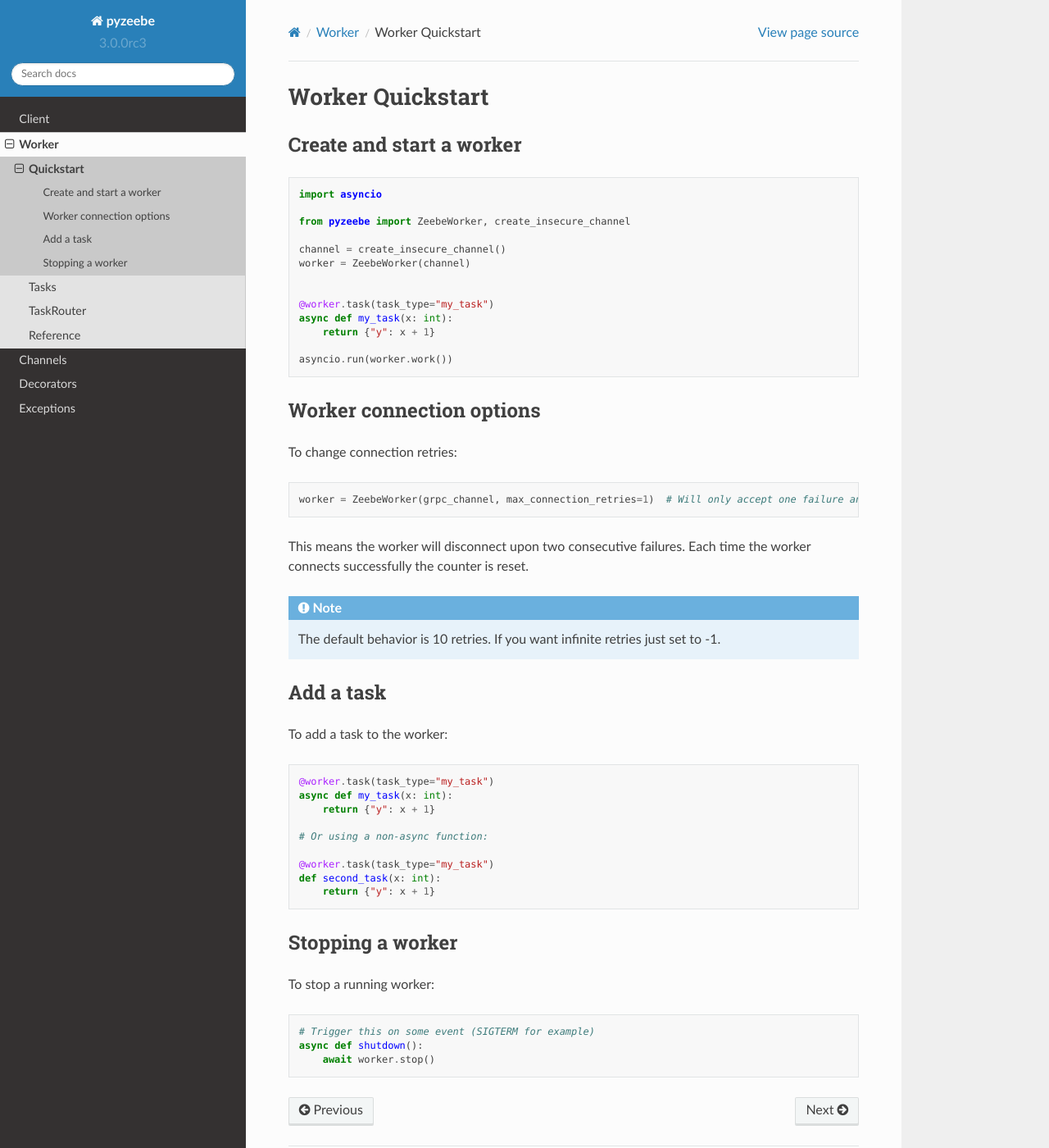
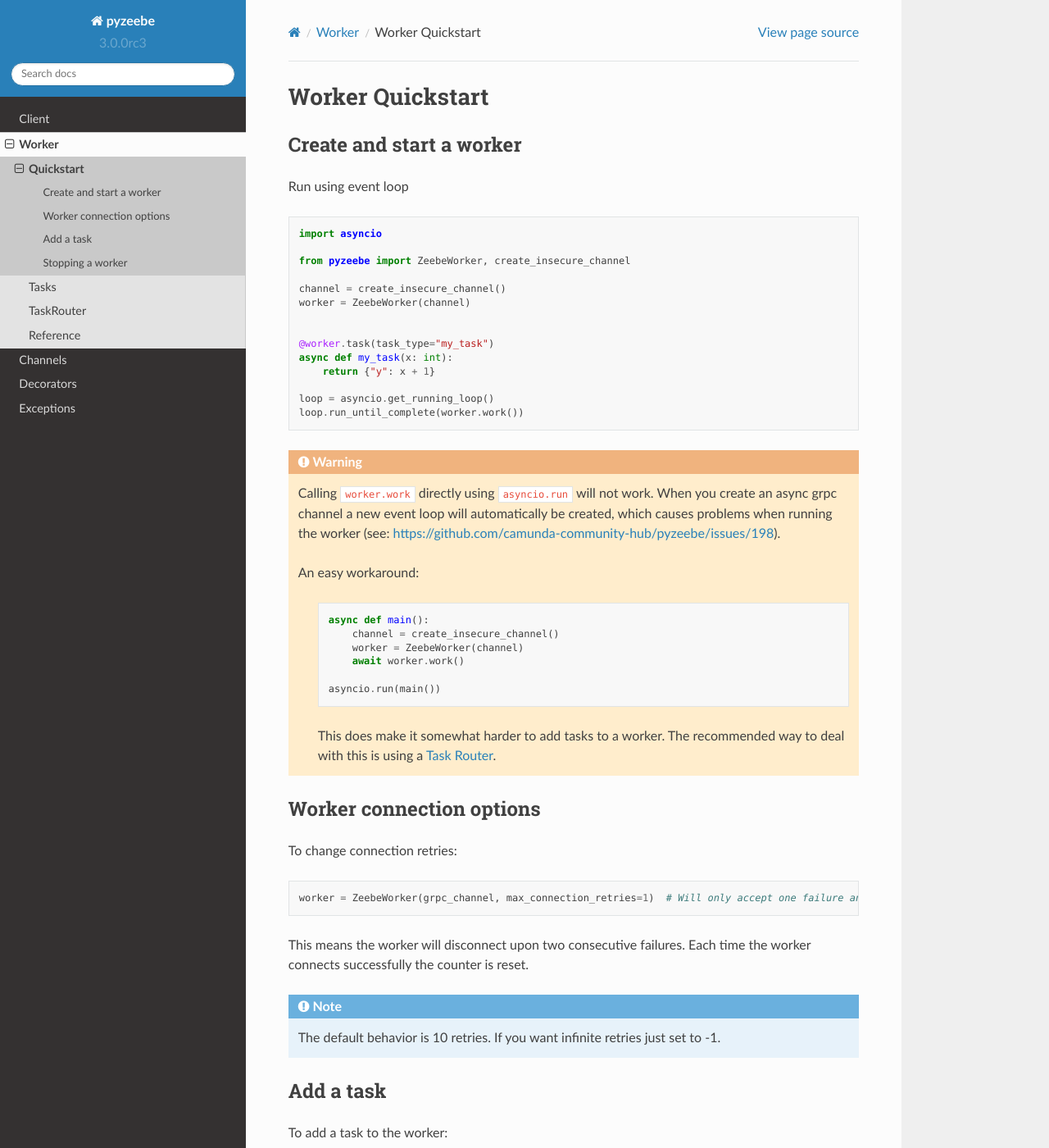
Before and after one commit to camunda-community-hub/pyzeebe, a Sphinx documentation site: the page built from docs/worker_quickstart.rst, in a window 1280 px wide and 1400 px high. Shown: the whole window at 82% size. Built offline with Sphinx 7.4.7 and the Read the Docs theme 2.0.0, drawn with Linux system fonts in a browser that asks for light colours.

Commit message:
Change docs from using asyncio.run to loop.run_until_complete
See https://github.com/camunda-community-hub/pyzeebe/issues/198

```diff
--- a/docs/conf.py
+++ b/docs/conf.py
@@ -36,7 +36,8 @@
 extensions = [
     "sphinx_rtd_theme",
     "sphinx.ext.autodoc",
-    "sphinx.ext.napoleon"
+    "sphinx.ext.napoleon",
+    "sphinx.ext.autosectionlabel"
 ]
 
 # Add any paths that contain templates here, relative to this directory.
--- a/docs/worker_quickstart.rst
+++ b/docs/worker_quickstart.rst
@@ -4,6 +4,8 @@
 
 Create and start a worker
 -------------------------
+
+Run using event loop
 
 .. code-block:: python
 
@@ -19,7 +21,25 @@
     async def my_task(x: int):
         return {"y": x + 1}
 
-    asyncio.run(worker.work())
+    loop = asyncio.get_running_loop()
+    loop.run_until_complete(worker.work())
+
+.. warning::
+
+   Calling ``worker.work`` directly using ``asyncio.run`` will not work. When you create an async grpc channel a new event loop will automatically be created, which causes problems when running the worker (see: https://github.com/camunda-community-hub/pyzeebe/issues/198).
+
+   An easy workaround:
+
+    .. code-block:: python
+
+        async def main():
+            channel = create_insecure_channel()
+            worker = ZeebeWorker(channel)
+            await worker.work()
+
+        asyncio.run(main())
+
+    This does make it somewhat harder to add tasks to a worker. The recommended way to deal with this is using a :ref:`Task Router`.
 
 
 Worker connection options
```
Also changed, not shown: README.md (+2 -1 lines), 1 other file.
